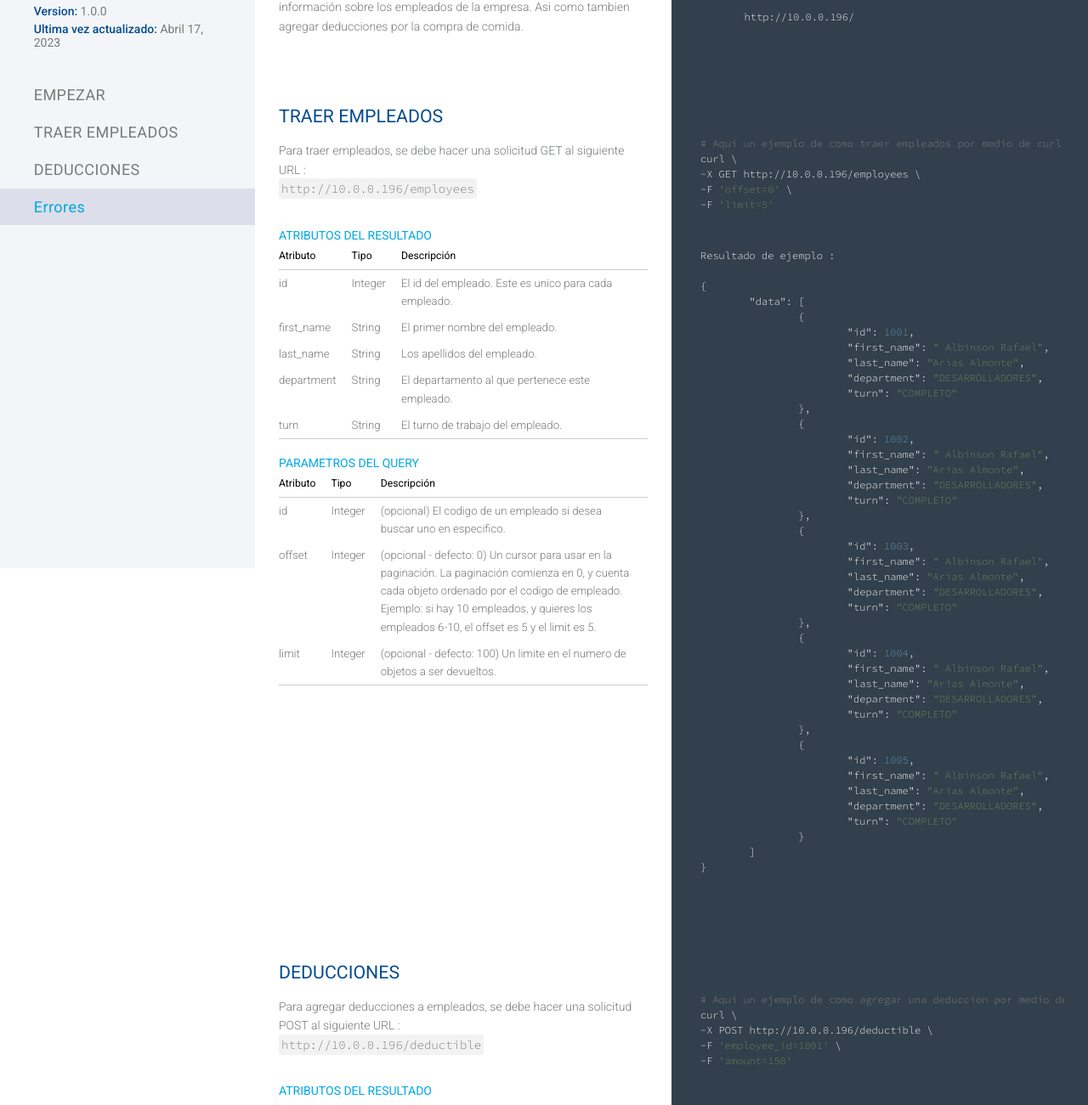
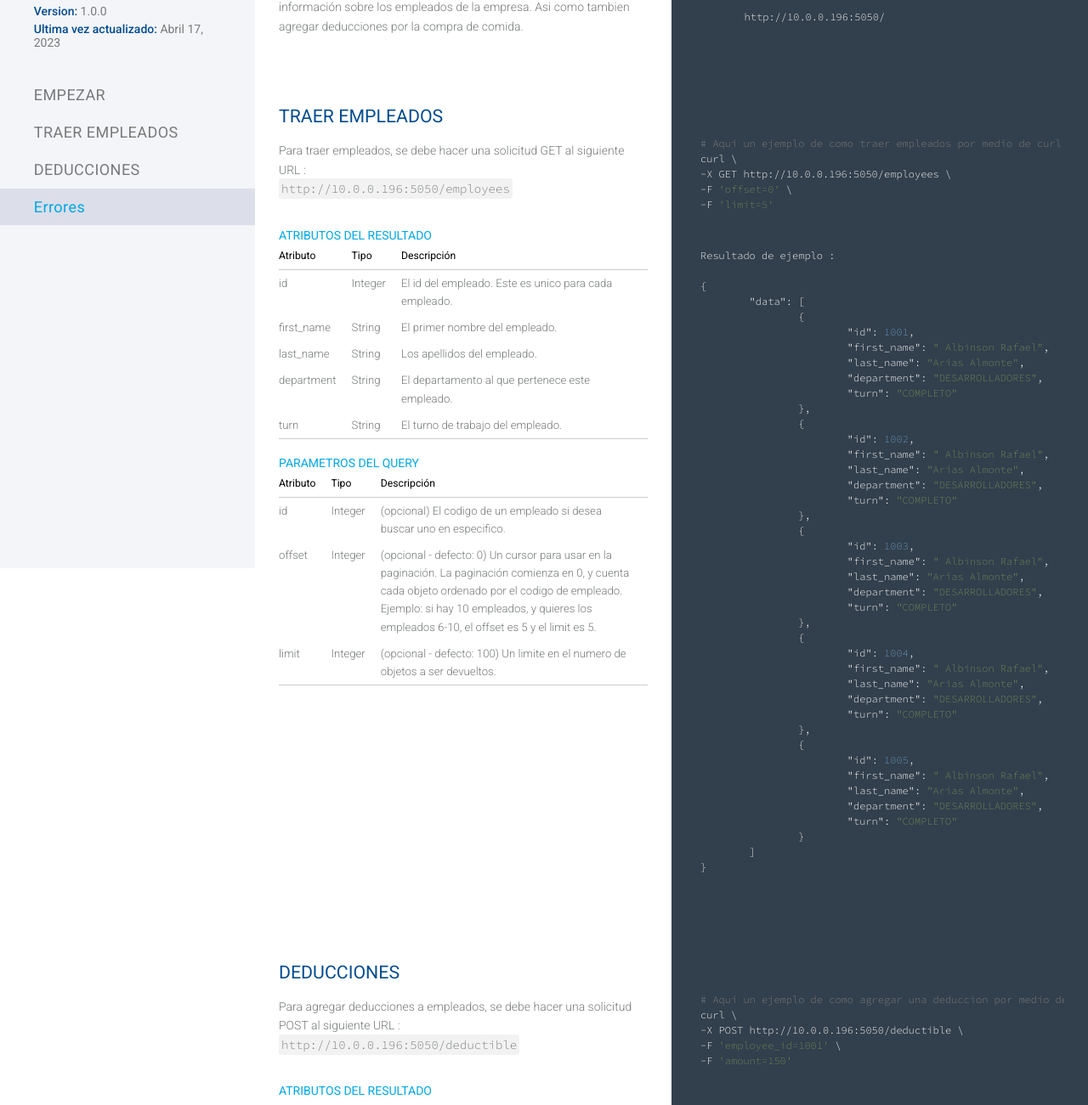
Before and after one commit to bits-soporte/employees_api_docs, a plain HTML site: page index.html in a window 1280 px wide. Shown: the part 131-1432 px from the top of the page at 85% size. Drawn offline with nearby package versions, Linux system fonts and the light colour scheme.

Commit message:
Added port to endpoint

```diff
--- a/index.html
+++ b/index.html
@@ -74,7 +74,7 @@
           <pre>
     API Endpoint
 
-        http://10.0.0.196/
+        http://10.0.0.196:5050/
                 </pre
           >
           <p>
@@ -88,7 +88,7 @@
           <pre><code class="bash">
 # Aqui un ejemplo de como traer empleados por medio de curl
 curl \
--X GET http://10.0.0.196/employees \
+-X GET http://10.0.0.196:5050/employees \
 -F 'offset=0' \
 -F 'limit=5'
                 </code></pre>
@@ -96,7 +96,7 @@ curl \
             Para traer empleados, se debe hacer una solicitud GET al siguiente
             URL :<br />
             <code class="higlighted break-word"
-              >http://10.0.0.196/employees</code
+              >http://10.0.0.196:5050/employees</code
             >
           </p>
           <br />
@@ -228,7 +228,7 @@ Resultado de ejemplo :
           <pre><code class="bash">
 # Aqui un ejemplo de como agregar una deduccion por medio de curl
 curl \
--X POST http://10.0.0.196/deductible \
+-X POST http://10.0.0.196:5050/deductible \
 -F 'employee_id=1001' \
 -F 'amount=150'
                 </code></pre>
@@ -236,7 +236,7 @@ curl \
             Para agregar deducciones a empleados, se debe hacer una solicitud
             POST al siguiente URL :<br />
             <code class="higlighted break-word"
-              >http://10.0.0.196/deductible</code
+              >http://10.0.0.196:5050/deductible</code
             >
           </p>
           <br />
```
